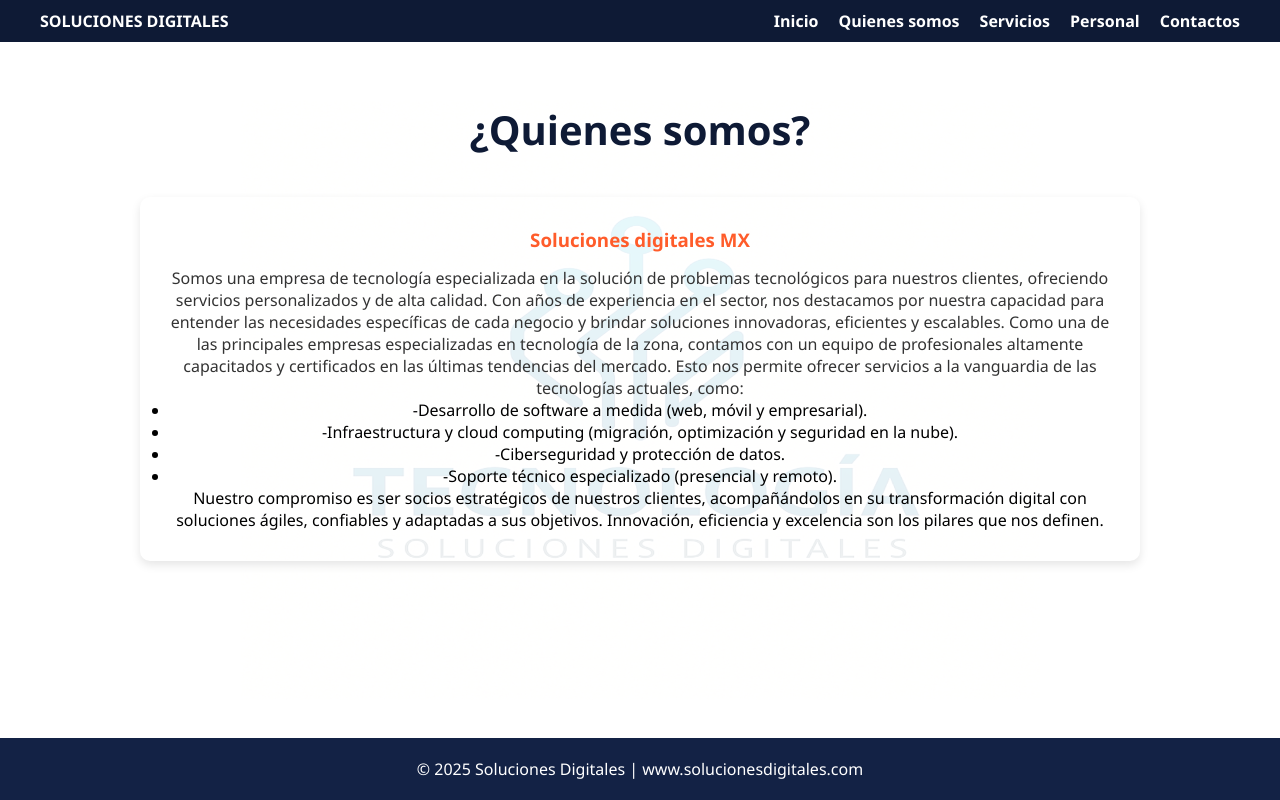
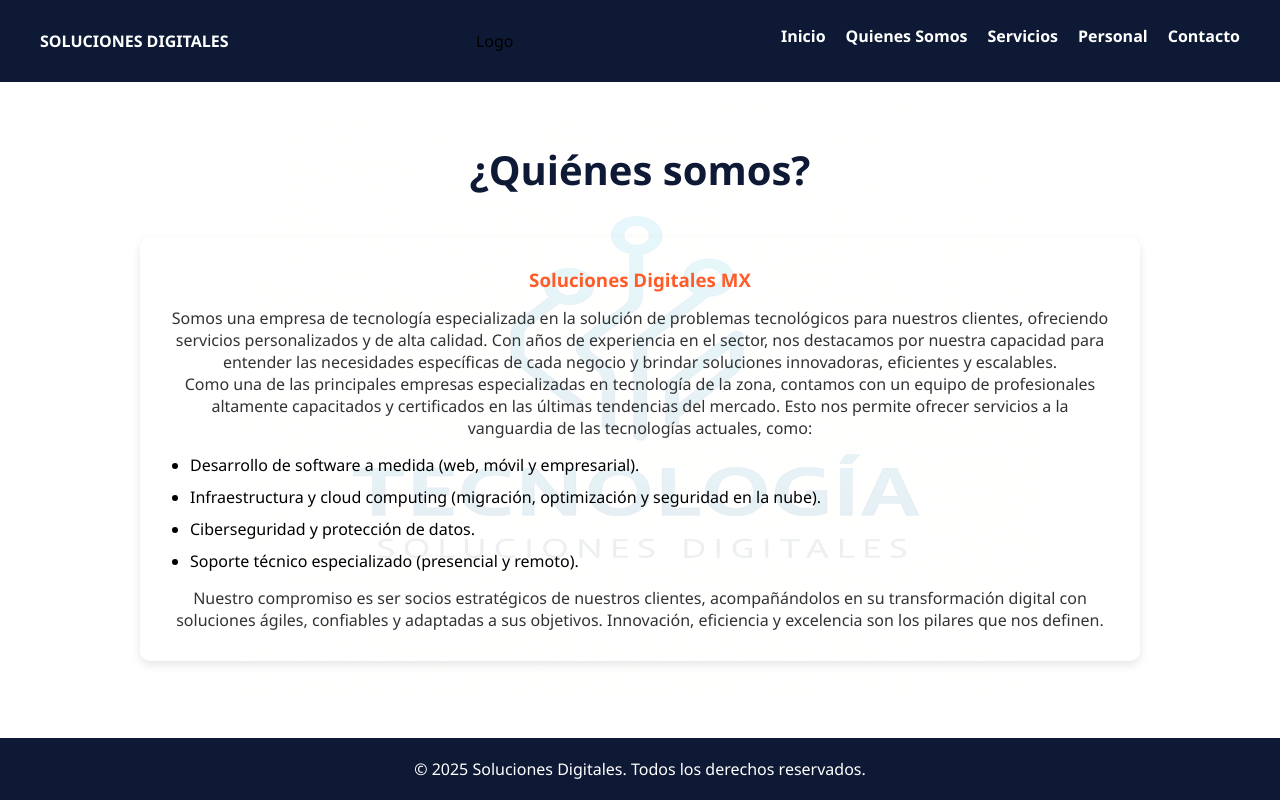
Before and after one commit to cristofercervera23/Soluciones_Digitales_Forkeadores, a plain HTML site: page quienes-somos.html in a window 1280 px wide. Drawn offline with Linux system fonts and the light colour scheme.

Commit message:
[quienes-somos.html] - Separando el contenido de quienes-somos en html y css

```diff
--- /dev/null
+++ b/css/quienes_somos_styles.css
@@ -0,0 +1,83 @@
+/* Reset básico */
+* {
+    margin: 0;
+    padding: 0;
+    box-sizing: border-box;
+}
+
+/* Base general */
+html,
+body {
+    height: 100%;
+    font-family: 'Segoe UI', sans-serif;
+    scroll-behavior: smooth;
+    /* Fondo con la imagen */
+    background: url('../img/quienes-somos-backgound.png') no-repeat center center fixed;
+    background-size: 800px 600px;
+}
+
+/* Contenedor general */
+.wrapper {
+    display: flex;
+    flex-direction: column;
+    min-height: 100vh;
+    background-color: rgba(255, 255, 255, 0.9);
+}
+
+/* Sección Servicios */
+.servicios {
+    flex: 1;
+    padding: 60px 40px;
+    text-align: center;
+}
+
+.servicios h2 {
+    font-size: 2.5em;
+    color: #0e1a35;
+    margin-bottom: 40px;
+}
+
+.servicio-lista {
+    display: flex;
+    flex-wrap: wrap;
+    justify-content: center;
+    gap: 30px;
+}
+
+.servicio {
+    background-color: transparent;
+    border-radius: 10px;
+    padding: 30px;
+    width: 100%;
+    max-width: 1000px;
+    margin: 0 auto;
+    box-shadow: 0 4px 10px rgba(0, 0, 0, 0.1);
+    transition: transform 0.3s ease, box-shadow 0.3s ease;
+    cursor: pointer;
+}
+
+.servicio:hover {
+    transform: translateY(-10px);
+    box-shadow: 0 8px 20px rgba(0, 0, 0, 0.2);
+}
+
+.servicio h3 {
+    color: #ff5c2a;
+    margin-bottom: 15px;
+}
+
+.servicio p {
+    color: #333;
+    font-size: 1em;
+}
+
+ul {
+    margin-top: 15px;
+    margin-bottom: 15px;
+    padding-left: 20px;
+}
+
+li {
+    text-align: left;
+    margin-bottom: 10px;
+}
--- a/quienes-somos.html
+++ b/quienes-somos.html
@@ -1,159 +1,57 @@
 <!DOCTYPE html>
 <html lang="es">
+
 <head>
   <meta charset="UTF-8">
   <meta name="viewport" content="width=device-width, initial-scale=1.0">
   <title>Soluciones Digitales</title>
-  <style>
-    * {
-      margin: 0;
-      padding: 0;
-      box-sizing: border-box;
-    }
+  <link rel="stylesheet" href="css/quienes_somos_styles.css">
+</head>
 
-    html, body {
-      height: 100%;
-      font-family: 'Segoe UI', sans-serif;
-      scroll-behavior: smooth;
-
-      /* FONDO CON LA IMAGEN */
-      background: url('logo-tecnologia.png') no-repeat center center fixed;
-      background-size: 800px 600px;
-    }
-
-    .wrapper {
-      display: flex;
-      flex-direction: column;
-      min-height: 100vh;
-      background-color: rgba(255, 255, 255, 0.9); /* Fondo blanco semi-transparente para legibilidad */
-    }
-
-    nav {
-      background-color: #0e1a35;
-      padding: 10px 40px;
-      display: flex;
-      justify-content: space-between;
-      align-items: center;
-    }
-
-    nav ul {
-      list-style: none;
-      display: flex;
-      gap: 20px;
-    }
-
-    nav ul li a {
-      color: white;
-      text-decoration: none;
-      font-weight: bold;
-    }
-
-    .servicios {
-      padding: 60px 40px;
-      text-align: center;
-    }
-
-    .servicios h2 {
-      font-size: 2.5em;
-      color: #0e1a35;
-      margin-bottom: 40px;
-    }
-
-    .servicio-lista {
-      display: flex;
-      flex-wrap: wrap;
-      justify-content: space-around;
-      gap: 30px;
-    }
-
-    .servicio {
-        background-color:transparente;
-        border-radius: 10px;
-        padding: 30px;
-        width: 100%; /* ✅ Ahora ocupará todo el ancho disponible */
-        max-width: 1000px; /* Opcional: puedes poner un límite */
-        margin: 0 auto; /* Para centrarlo si tiene un max-width */
-        box-shadow: 0 4px 10px rgba(0,0,0,0.1);
-        transition: transform 0.3s ease, box-shadow 0.3s ease;
-        cursor: pointer;
-    }
-
-
-    .servicio:hover {
-      transform: translateY(-10px);
-      box-shadow: 0 8px 20px rgba(0,0,0,0.2);
-    }
-
-    .servicio h3 {
-      color: #ff5c2a;
-      margin-bottom: 15px;
-    }
-
-    .servicio p {
-      color: #333;
-      font-size: 1em;
-    }
-
-    footer {
-      background-color:rgb(19, 34, 69);
-      color: white;
-      text-align: center;
-      padding: 20px;
-      margin-top: auto;
-    }
-  </style>
-</head>
 <body>
   <div class="wrapper">
-    <nav>
-      <div style="color:white; font-weight:bold;">SOLUCIONES DIGITALES</div>
-      <ul>
-        <li><a href="#">Inicio</a></li>
-        <li><a href="#">Quienes somos</a></li>
-        <li><a href="#servicios">Servicios</a></li>
-        <li><a href="#">Personal</a></li>
-        <li><a href="#">Contactos</a></li>
-      </ul>
-    </nav>
+
+    <!-- Contenedor para navbar -->
+    <div id="navbar"></div>
 
     <section class="servicios" id="servicios">
-      <h2>¿Quienes somos?</h2>
+      <h2>¿Quiénes somos?</h2>
       <div class="servicio-lista">
         <div class="servicio">
-          <h3>Soluciones digitales MX</h3>
-        <p>Somos una empresa de tecnología especializada en la solución de problemas tecnológicos para nuestros clientes, ofreciendo servicios personalizados y de alta calidad. Con años de experiencia en el sector, nos destacamos por nuestra capacidad para entender las necesidades específicas de cada negocio y brindar soluciones innovadoras, eficientes y escalables.
-
-            Como una de las principales empresas especializadas en tecnología de la zona,
-            contamos con un equipo de profesionales altamente capacitados y certificados en
-            las últimas tendencias del mercado. Esto nos permite ofrecer servicios a la vanguardia de
-            las tecnologías actuales, como:
-        </p>
-
-
-        <ul>
-            <p style="text-align: left;">
-                <li>-Desarrollo de software a medida (web, móvil y empresarial). </li>
-
-                <li>-Infraestructura y cloud computing (migración, optimización y seguridad en la nube).</li>
-
-                <li>-Ciberseguridad y protección de datos.</li>
-
-                <li>-Soporte técnico especializado (presencial y remoto).</li>
-            </p>
-        </ul
-
-        <p>Nuestro compromiso es ser socios estratégicos de nuestros clientes, acompañándolos en
-            su transformación digital con soluciones ágiles, confiables y adaptadas a sus objetivos.
-            Innovación, eficiencia y excelencia son los pilares que nos definen.</p>
-
-
+          <h3>Soluciones Digitales MX</h3>
+          <p>
+            Somos una empresa de tecnología especializada en la solución de problemas tecnológicos para nuestros
+            clientes, ofreciendo servicios personalizados y de alta calidad. Con años de experiencia en el sector, nos
+            destacamos por nuestra capacidad para entender las necesidades específicas de cada negocio y brindar
+            soluciones innovadoras, eficientes y escalables.
+          </p>
+          <p>
+            Como una de las principales empresas especializadas en tecnología de la zona, contamos con un equipo de
+            profesionales altamente capacitados y certificados en las últimas tendencias del mercado. Esto nos permite
+            ofrecer servicios a la vanguardia de las tecnologías actuales, como:
+          </p>
+          <ul style="text-align: left;">
+            <li> Desarrollo de software a medida (web, móvil y empresarial).</li>
+            <li> Infraestructura y cloud computing (migración, optimización y seguridad en la nube).</li>
+            <li> Ciberseguridad y protección de datos.</li>
+            <li> Soporte técnico especializado (presencial y remoto).</li>
+          </ul>
+          <p>
+            Nuestro compromiso es ser socios estratégicos de nuestros clientes, acompañándolos en su transformación
+            digital con soluciones ágiles, confiables y adaptadas a sus objetivos. Innovación, eficiencia y excelencia
+            son los pilares que nos definen.
+          </p>
         </div>
-
+      </div>
     </section>
 
-    <footer>
-      &copy; 2025 Soluciones Digitales | www.solucionesdigitales.com
-    </footer>
+    <!-- Contenedor para footer -->
+    <div id="footer"></div>
+
   </div>
+
+  <script src="js/cargar-componentes.js"></script>
+
 </body>
+
 </html>
```
Also changed, not shown: img/quienes-somos-backgound.png (renamed from logo-tecnologia.png).
